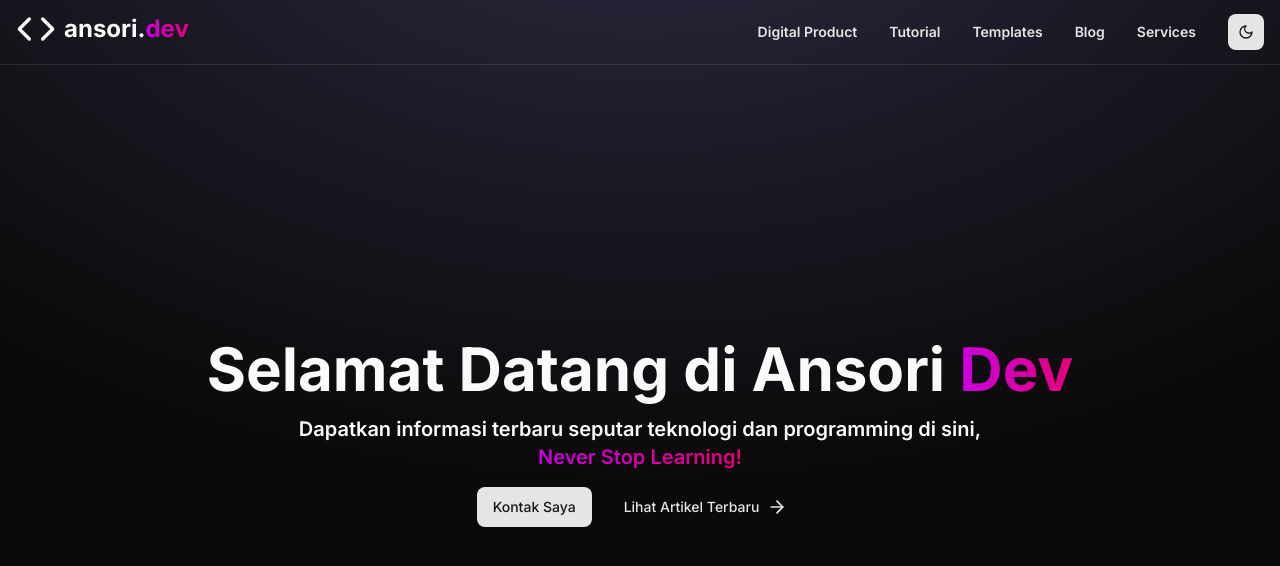
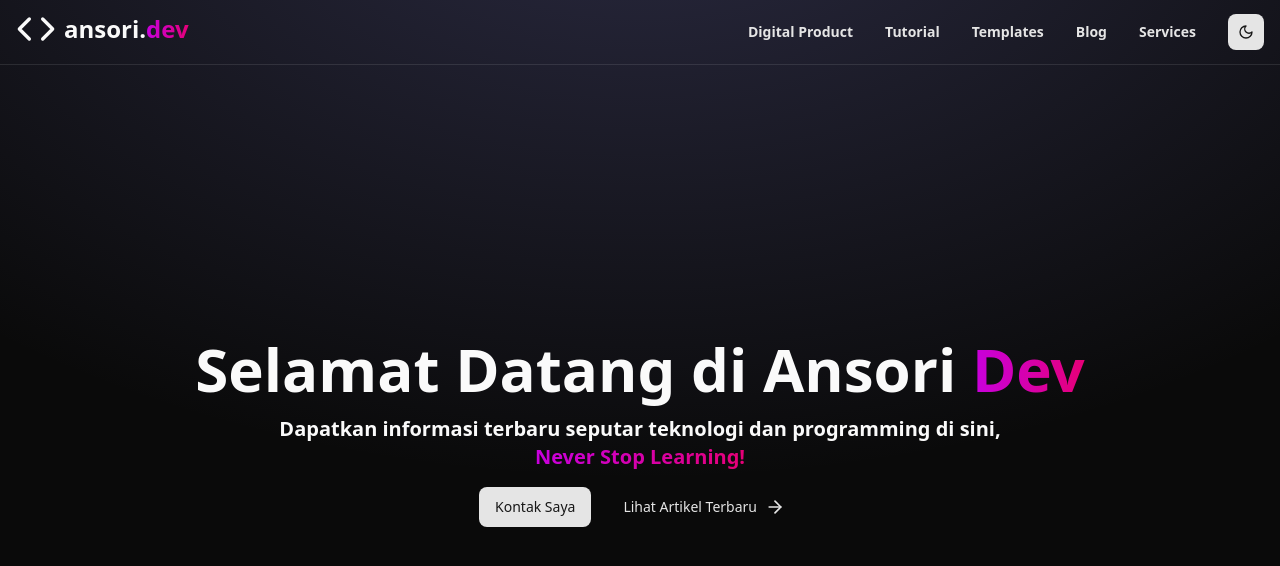
Before and after one commit to fitronansori/next-ansoridev, a Next.js app: page / in a window 1280 px wide. Shown: the top 566 px of the page. Built offline with nearby package versions, Linux system fonts and the light colour scheme.

Commit message:
fix: update font usage in globals.css to use font-sans and apply styles for blog images

```diff
--- a/src/app/globals.css
+++ b/src/app/globals.css
@@ -1,5 +1,6 @@
 @import "tailwindcss";
 @import "tw-animate-css";
+@plugin "@tailwindcss/typography";
 
 @custom-variant dark (&:is(.dark *));
 
@@ -39,7 +40,7 @@
   --color-sidebar-accent-foreground: var(--sidebar-accent-foreground);
   --color-sidebar-border: var(--sidebar-border);
   --color-sidebar-ring: var(--sidebar-ring);
-  --font-inter: var(--font-inter);
+  --font-sans: var(--font-sans);
 }
 
 :root {
@@ -115,8 +116,13 @@
   * {
     @apply border-border outline-ring/50;
   }
+
   body {
-    @apply bg-background font-inter text-foreground;
+    @apply bg-background font-sans text-foreground;
+  }
+
+  .blog-content img {
+    @apply w-full;
   }
 }
 
```
